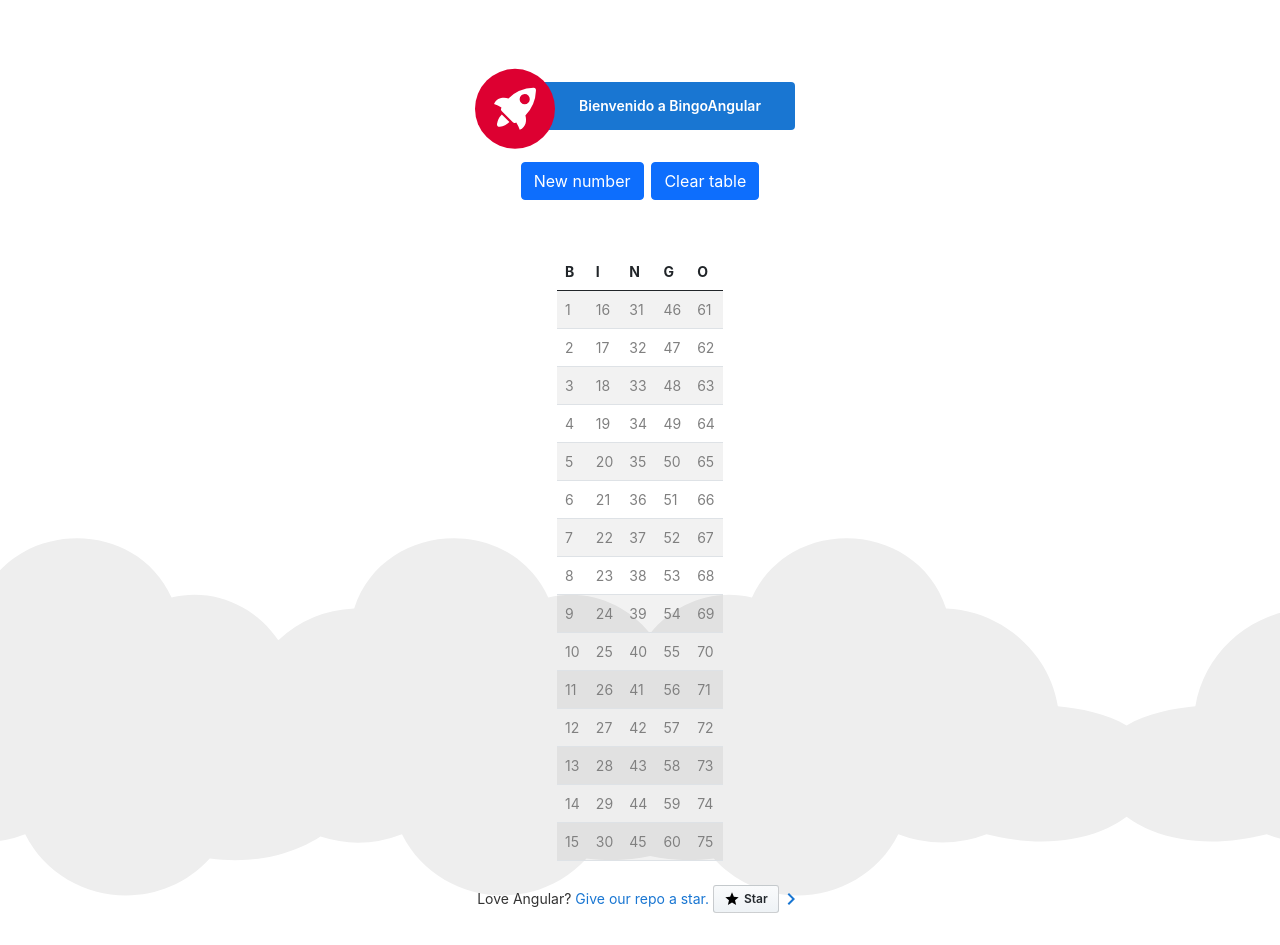
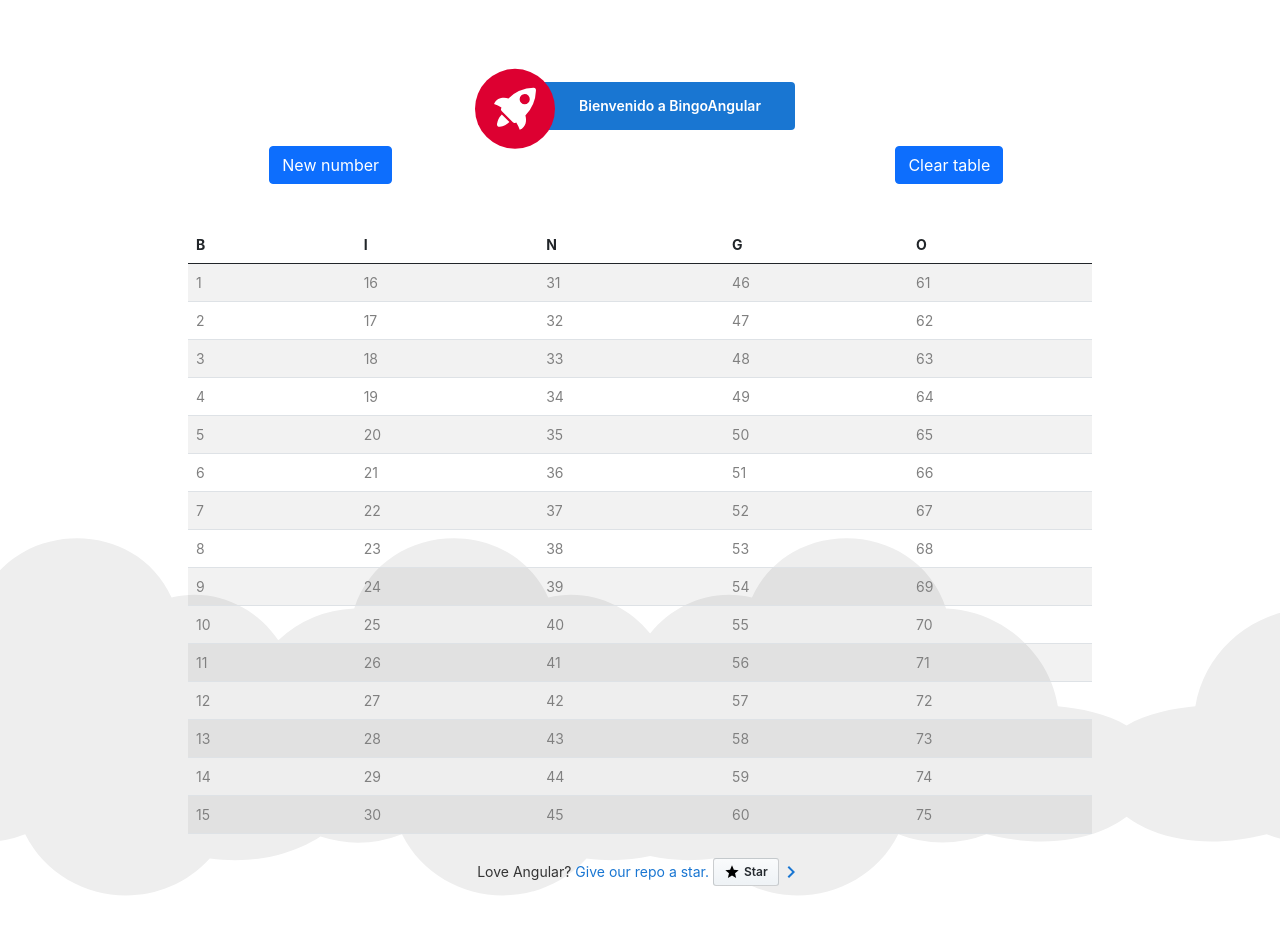
Before and after one commit to adlpaf/BingoAngular, an Angular app: page / in a window 1280 px wide. After the commit the page ends 918 px from the top, so only its background shows below. Built offline with nearby package versions, Linux system fonts and the light colour scheme.

Commit message:
Improve design

```diff
--- a/src/app/app.component.html
+++ b/src/app/app.component.html
@@ -313,19 +313,36 @@
 
   </div>
 
-  <!-- Numbers -->
-  <div class="card-container container">
-    <button class="btn btn-primary" (click)="newNumber()">New number</button>
-    &nbsp;&nbsp;
-    <button class="btn btn-primary" (click)="cleanBoard()">Clear table</button>
-  </div>
-  <div class="card-container">
-    <label style="color: black; font-size: larger;">{{ letter }}</label>
-    &nbsp;
-    <label style="color: black; font-size: larger;">{{ number === 0 ? "" : number }}</label>
+  <!-- Buttons -->
+  <div class="container">
+    <div class="row">
+      <div class="col text-center">
+        <button class="btn btn-primary" (click)="newNumber()">New number</button>
+      </div>
+      <div class="col"></div>
+      <div class="col text-center">
+        <button class="btn btn-primary" (click)="cleanBoard()">Clear table</button>
+      </div>
+    </div>
   </div>
 
-  <div class="card-container">
+  <!-- Numbers -->
+  <div class="container">
+    <div class="row">
+      <div class="col"></div>
+      <div class="col">
+        <label style="color: black; font-size: larger;">{{ letter }}</label>
+      </div>
+      <div class="col"></div>
+      <div class="col">
+        <label style="color: black; font-size: larger;">{{ number === 0 ? "" : number }}</label>
+      </div>
+      <div class="col"></div>
+    </div>
+    &nbsp;
+  </div>
+
+  <div class="container">
     <table class="table  table-striped">
       <thead>
         <tr>
--- a/src/app/app.component.ts
+++ b/src/app/app.component.ts
@@ -27,6 +27,8 @@ export class AppComponent {
     this.g = [];
     this.o = [];
     this.bingo = [];
+    this.number = 0;
+    this.letter = '';
   }
 
   newNumber() {
```
Also changed, not shown: 1 other file (tests, documents, lock files or other folders).
